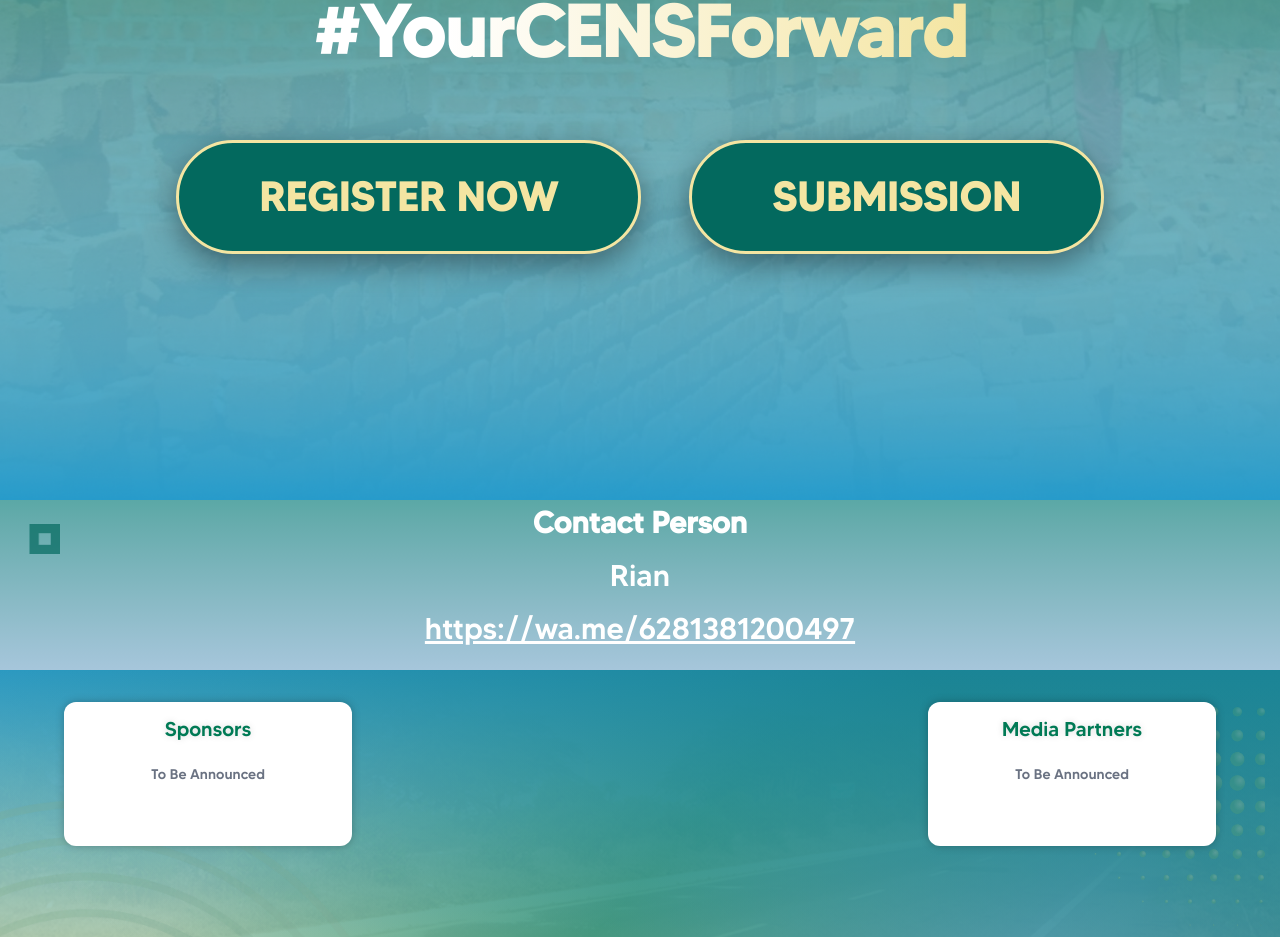
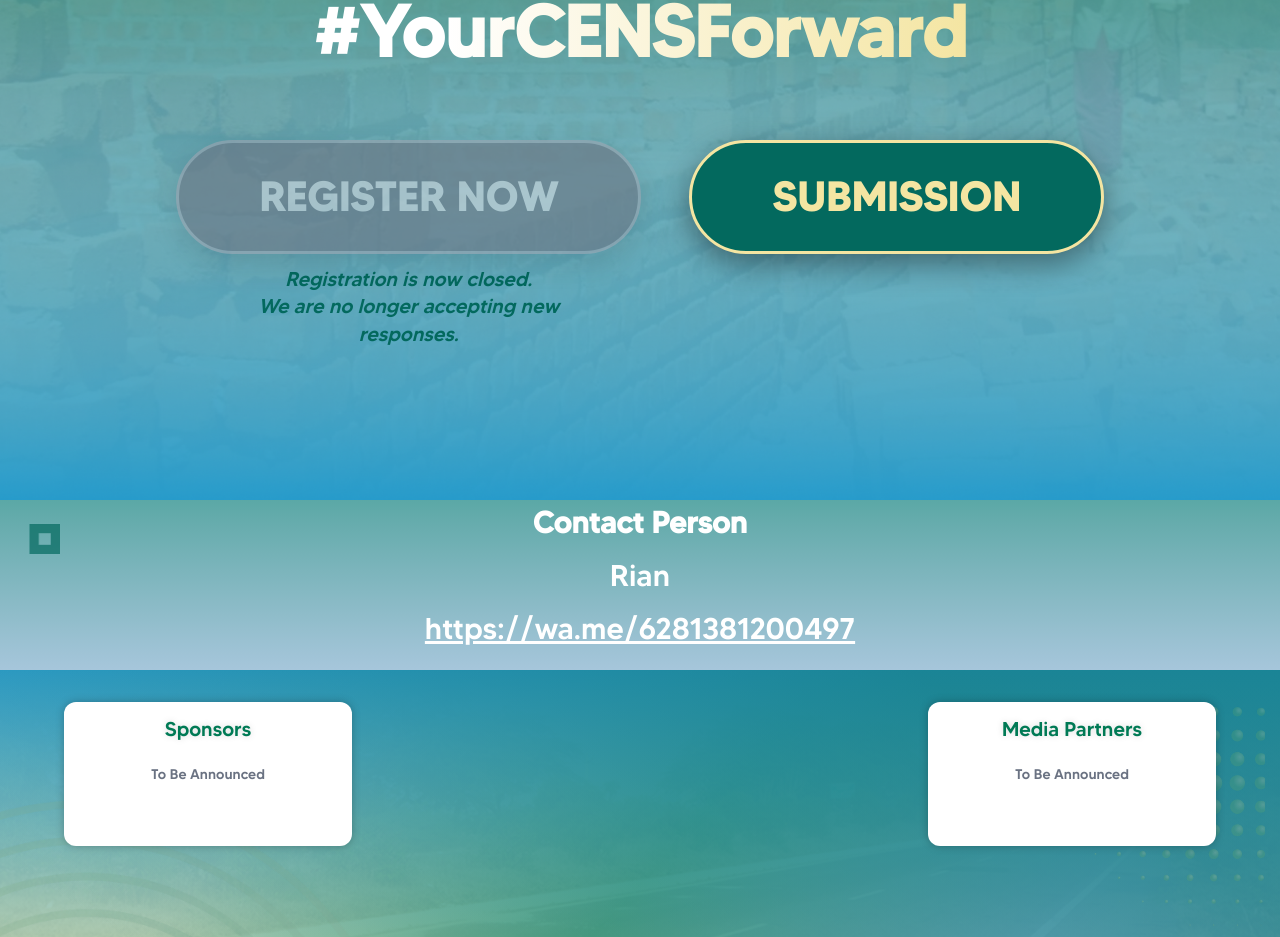
Before and after one commit to Optimasys/cens-ui, a Next.js app: page /competitions/national-tender in a window 1280 px wide. Shown: the part 5453-6390 px from the top of the page. Built offline with nearby package versions, Linux system fonts and the light colour scheme.

Commit message:
close registration NTC: make button disable

```diff
--- a/app/(pages)/competitions/national-tender/page.tsx
+++ b/app/(pages)/competitions/national-tender/page.tsx
@@ -1078,31 +1078,38 @@ const NTC: NextPage = () => {
           </div>
 
           {/* Buttons Container */}
-          <div className="flex flex-col sm:flex-row items-center justify-center gap-6 sm:gap-8 lg:gap-12">
+          <div className="flex flex-col sm:flex-row items-start justify-center gap-6 sm:gap-8 lg:gap-12">
 
             {/* Register Now Button */}
+            <div className="flex flex-col items-center gap-3">
               <button
-              onClick={() => router.push('/competitions/national-tender/register')}
+                disabled
                 className="
                   w-full sm:w-auto
-                bg-[#03695E]
-                hover:bg-[#025a51]
-                text-[#F4E5A2]
+                  bg-[#6b7280]
+                  text-[#d1d5db]
                   font-bold
                   py-6 px-12 sm:px-16 lg:px-20
                   rounded-full
                   text-[28px] sm:text-[32px] lg:text-[40px]
                   font-[var(--font-gretaros)]
-                transition-all duration-300
-                hover:scale-105
-                shadow-[0_10px_30px_rgba(0,0,0,0.4)]
-                border-[3px] border-[#f4e5a2]
+                  shadow-[0_10px_30px_rgba(0,0,0,0.2)]
+                  border-[3px] border-[#9ca3af]
                   text-center
                   tracking-wide
+                  cursor-not-allowed
+                  opacity-60
                 "
               >
                 REGISTER NOW
               </button>
+
+              <p className="text-[20px] text-[#03695E] italic text-center max-w-[320px] leading-snug">
+                Registration is now closed.
+                <br />
+                We are no longer accepting new responses.
+              </p>
+            </div>
 
             {/* Submission Button */}
             <button
```
Lines whose indentation alone changed are shown as unchanged.
